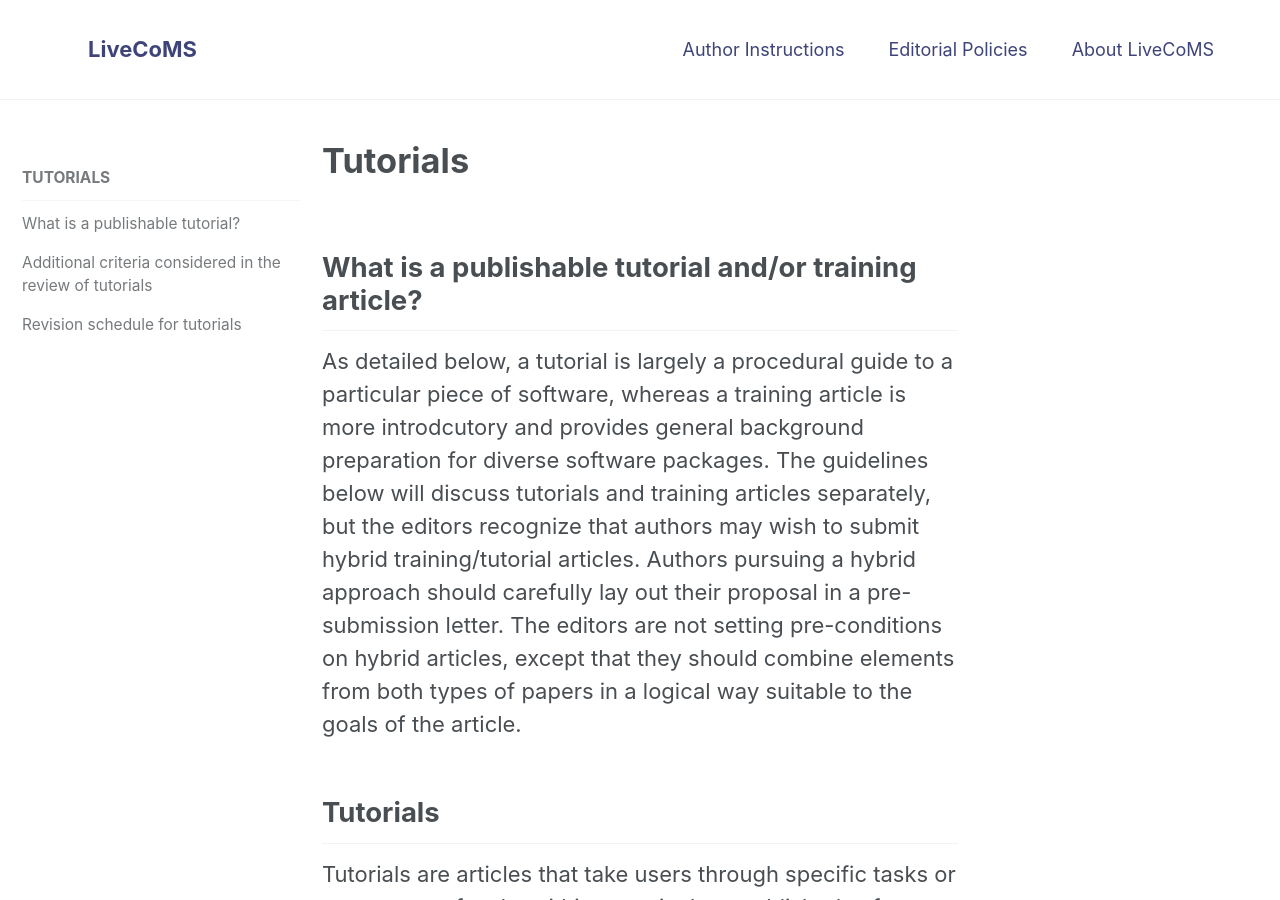
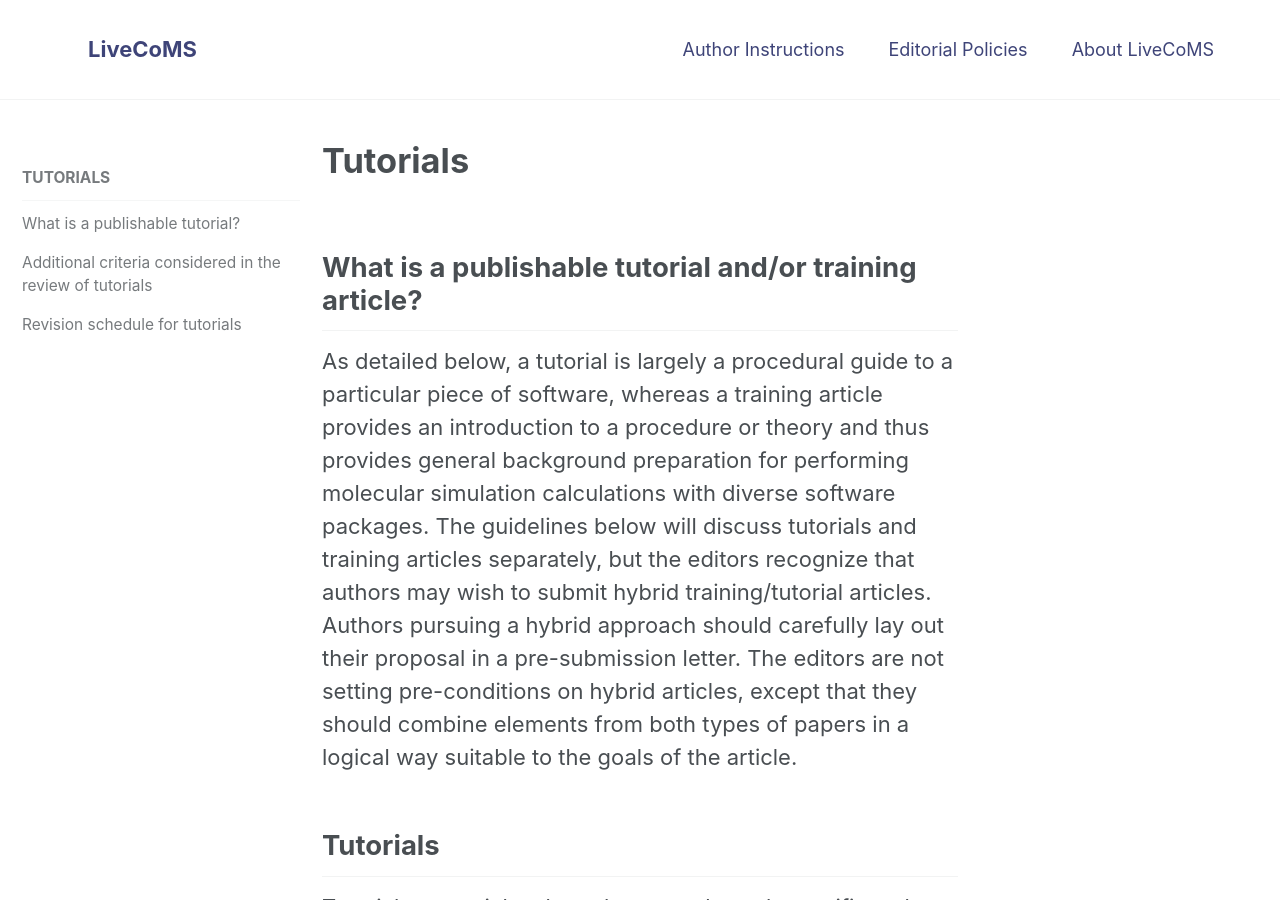
Before and after one commit to livecomsjournal/livecomsjournal.github.io, a Jekyll site: the page built from _author_instructions/05_tutorials.md, in a window 1280 px wide and 900 px high. Built offline with Jekyll 4.4.1, drawn with Linux system fonts in a browser that asks for light colours.

Commit message:
Update 05_tutorials.md
udpated for michael's suggestions

```diff
--- a/_author_instructions/05_tutorials.md
+++ b/_author_instructions/05_tutorials.md
@@ -8,7 +8,7 @@ permalink: /authors/tutorials/
 ---
 
 ## What is a publishable tutorial and/or training article?
-As detailed below, a tutorial is largely a procedural guide to a particular piece of software, whereas a training article is more introdcutory and provides general background preparation for diverse software packages.
+As detailed below, a tutorial is largely a procedural guide to a particular piece of software, whereas a training article provides an introduction to a procedure or theory and thus provides general background preparation for performing molecular simulation calculations with diverse software packages.
 The guidelines below will discuss tutorials and training articles separately, but the editors recognize that authors may wish to submit hybrid training/tutorial articles.  Authors pursuing a hybrid approach should carefully lay out their proposal in a pre-submission letter.  The editors are not setting pre-conditions on hybrid articles, except that they should combine elements from both types of papers in a logical way suitable to the goals of the article.
 
 ## Tutorials
```
